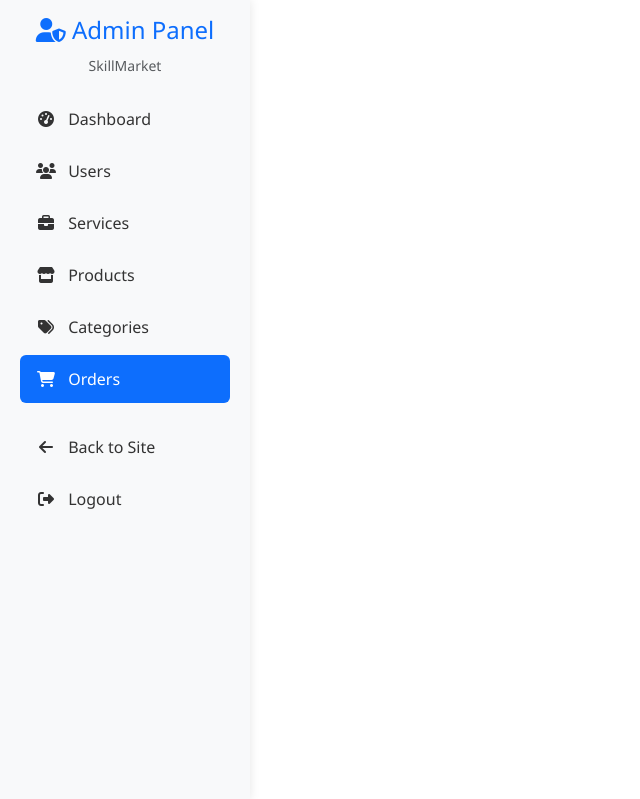
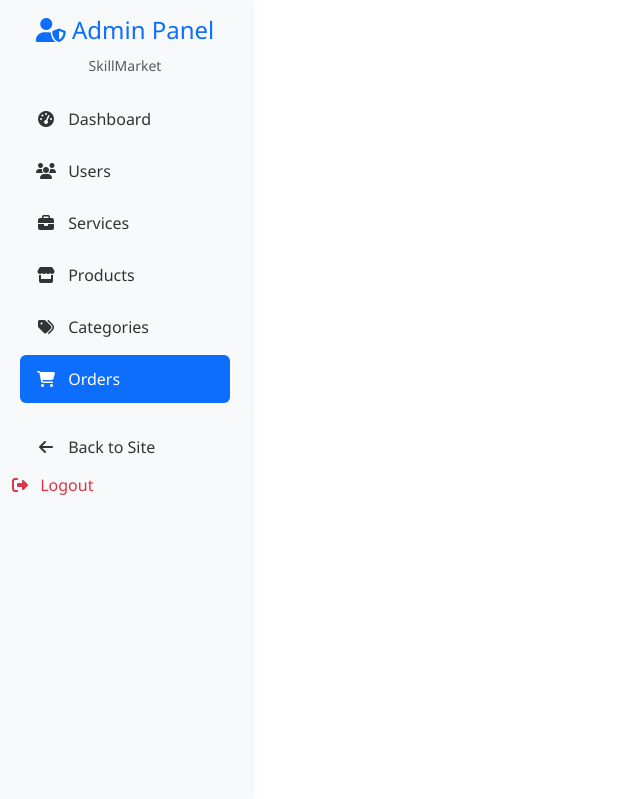
Before and after one commit to ches-on/skills, a Django app: template templates/adminpanel/orders.html in a window 1280 px wide. Shown: the top 799 px of the page, without its empty margins (0-640 px from the left). Run offline with Django 5.2, Linux system fonts and the light colour scheme; the template is opened without the code that fills it, so the values that code supplies are empty.

Commit message:
Update adminpanel base template
Co-Authored-By: Claude Opus 4.7 <noreply@anthropic.com>

```diff
--- a/templates/adminpanel/base.html
+++ b/templates/adminpanel/base.html
@@ -90,10 +90,13 @@
                                 <i class="fa-solid fa-arrow-left"></i> Back to Site
                             </a>
                         </li>
-                        <li class="nav-item">
-                            <a class="nav-link" href="{% url 'logout' %}">
-                                <i class="fa-solid fa-right-from-bracket"></i> Logout
-                            </a>
+                        <li>
+                            <form method="post" action="{% url 'logout' %}" class="d-inline">
+                                {% csrf_token %}
+                                <button type="submit" class="dropdown-item text-danger">
+                                    <i class="fa-solid fa-right-from-bracket me-2"></i> Logout
+                                </button>
+                            </form>
                         </li>
                     </ul>
                 </div>
```
